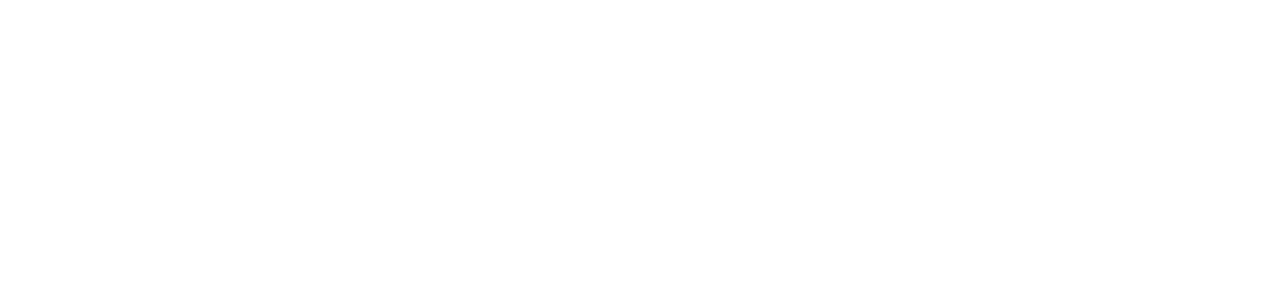
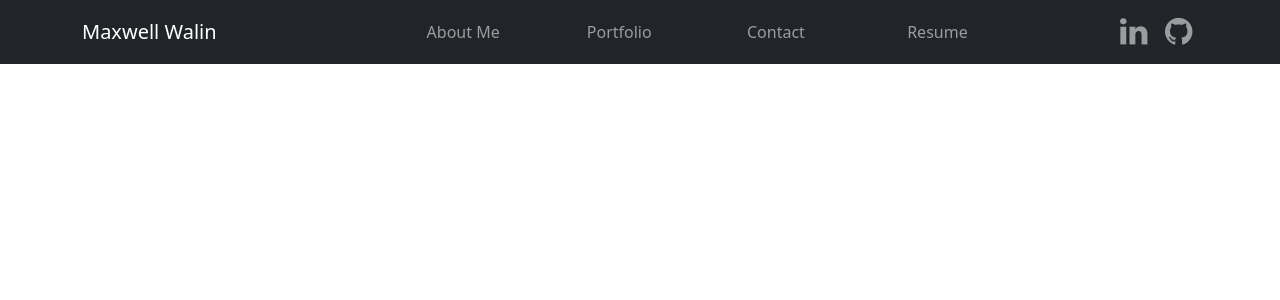
Before and after one commit to maxwellwalin/Portfolio, a React (Create React App) app: page / in a window 1280 px wide. Shown: the top 300 px of the page. Built offline with nearby package versions, Linux system fonts and the light colour scheme.

Commit message:
created nav component and linked to App

```diff
--- a/public/index.html
+++ b/public/index.html
@@ -24,6 +24,7 @@
       work correctly both with client-side routing and a non-root public URL.
       Learn how to configure a non-root public URL by running `npm run build`.
     -->
+    <link rel="stylesheet" href="https://maxcdn.bootstrapcdn.com/font-awesome/4.4.0/css/font-awesome.min.css">
     <title>React App</title>
   </head>
   <body>
--- a/src/App.js
+++ b/src/App.js
@@ -1,3 +1,4 @@
+// dependencies
 import React from 'react';
 import {
   BrowserRouter as Router,
@@ -5,11 +6,15 @@
   Route,
   Link
 } from "react-router-dom";
+import Navigation from './components/Nav/index'
+
+// components
+
 
 function App() {
   return (
     <div className="App">
-
+      <Navigation />
     </div>
   );
 }
--- /dev/null
+++ b/src/components/Nav/index.js
@@ -0,0 +1,27 @@
+// dependencies
+import React from 'react'
+import { Container, Navbar, Nav } from 'react-bootstrap'
+import './style.css'
+
+export default function Navigation() {
+    return (
+        <Navbar collapseOnSelect expand="lg" bg="dark" variant="dark" sticky="top">
+            <Container>
+                <Navbar.Brand href="/">Maxwell Walin</Navbar.Brand>
+                <Navbar.Toggle aria-controls="responsive-navbar-nav" />
+                <Navbar.Collapse id="responsive-navbar-nav">
+                    <Nav className="mx-auto">
+                        <Nav.Link href="#aboutMe" className="col-6">About Me</Nav.Link>
+                        <Nav.Link href="#portfolio" className="col-6">Portfolio</Nav.Link>
+                        <Nav.Link href="#contactMe" className="col-6">Contact</Nav.Link>
+                        <Nav.Link href="#resume" className="col-6">Resume</Nav.Link>
+                    </Nav>
+                    <Nav className="ms-auto">
+                        <Nav.Link href="https://www.linkedin.com/in/maxwell-walin/" target="_blank" className="icon fa fa-linkedin fa-2x" rel="noreferrer" />
+                        <Nav.Link href="https://github.com/maxwellwalin" target="_blank" className="icon fa fa-github fa-2x" rel="noreferrer" />
+                    </Nav>
+                </Navbar.Collapse>
+            </Container>
+        </Navbar>
+    )
+}
--- /dev/null
+++ b/src/components/Nav/style.css
@@ -0,0 +1,5 @@
+.icon {
+    text-decoration: none;
+    color: #FFFFFF;
+    margin: 0 1%;
+}
```
